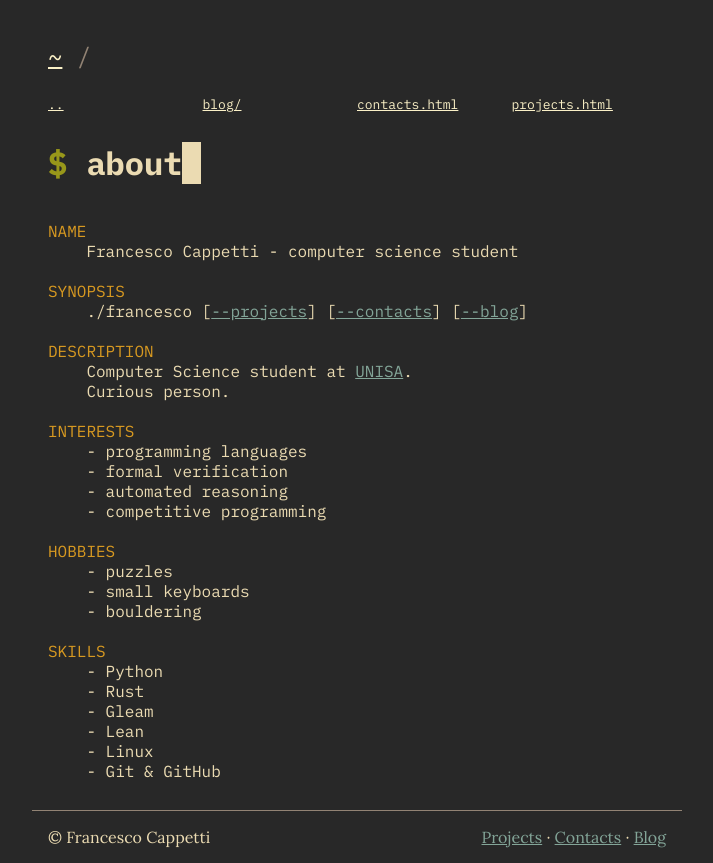
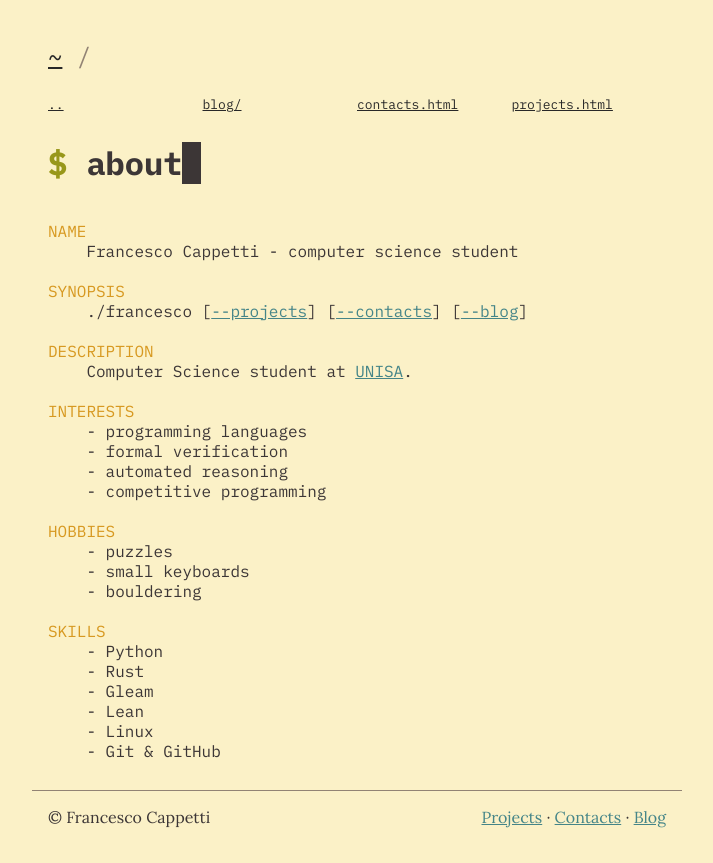
Before and after one commit to frakappa/portfolio, a plain HTML site: page index.html in a window 1280 px wide. Shown: the whole page, without its empty margins (283-996 px from the left). Drawn offline with Linux system fonts and the light colour scheme.

Commit message:
Change theme to light version

```diff
--- a/index.html
+++ b/index.html
@@ -30,7 +30,7 @@
 
     <main>
         <div class="typewriter">
-            <h1><span style="color: var(--green)">$</span> about</h1>
+            <h1><span class="prompt">$</span> about</h1>
         </div>
         <div class="manpage">
             <pre><code>
@@ -42,7 +42,6 @@
 
 <span class="section">DESCRIPTION</span>
     Computer Science student at <a href="https://www.unisa.it/">UNISA</a>.
-    Curious person.
 
 <span class="section">INTERESTS</span>
     - programming languages
--- a/style.css
+++ b/style.css
@@ -1,13 +1,14 @@
 /*
-La palette di colori scelta è: https://github.com/morhetz/gruvbox?tab=readme-ov-file
+La palette di colori scelta è: https://github.com/morhetz/gruvbox
+(La versione light.)
 */
 
 :root {
-    --bg: #282828;
-    --fg: #ebdbb2;
-    --fg0: #fbf1c7;
+    --bg: #fbf1c7;
+    --fg: #3c3636;
+    --fg0: #282828;
     --gray: #928374;
-    --blue: #83a598;
+    --blue: #458588;
     --yellow: #d79921;
     --green: #98971a;
 }
@@ -39,7 +40,7 @@ impostiamo `flex-shrink` a `0` per `header` e `footer` per fare in modo che non
 dimensione più del necessario. In questo modo il `footer` sarà sul fondo anche se non c'è abbastanza
 contenuto per riempire la pagina.
 
-Fonte: https://developer.mozilla.org/en-US/docs/Web/CSS/How_to/Layout_cookbook/Sticky_footers#alternate_method
+https://developer.mozilla.org/en-US/docs/Web/CSS/How_to/Layout_cookbook/Sticky_footers#alternate_method
 */
 
 html,
@@ -69,12 +70,26 @@ main {
     padding-bottom: 0;
 }
 
+body {
+    max-width: 650px;
+    margin: 0 auto;
+    display: flex;
+    flex-direction: column;
+}
+
+footer {
+    border-top: 1px solid var(--gray);
+    margin-top: 1em;
+    display: flex;
+    justify-content: space-between;
+}
+
 /*
 L'idea è di far sembrare la pagina corrente come un path del filesystem e poter navigare il sito web
 di conseguenza. Suddividiamo il path in segmenti, rendendo ognuno cliccabile, e inseriamo degli
 slash fra i vari segmenti.
 
-Fonte: https://developer.mozilla.org/en-US/docs/Web/HTML/Reference/Elements/nav
+https://developer.mozilla.org/en-US/docs/Web/HTML/Reference/Elements/nav
 */
 
 .path {
@@ -127,40 +142,19 @@ da cui il nome.)
 
 @media (max-width: 700px) {
     .ls>li {
+        /* Su schermi più piccoli, mostriamo al più due "file" per riga */
         min-width: 50%;
     }
 }
 
+/*
+Un'animazione che rappresenta il comando che viene scritto.
 
-/*
-650px sembra essere una grandezza più o meno standard per il contenuto di una pagina web: rende il
-layout consisent fra mobile e desktop ed evita che il contenuto si espanda troppo in larghezza
-lasciando spazio vuoto verticalmente.
-*/
-
-body {
-    max-width: 650px;
-    margin: 0 auto;
-    display: flex;
-    flex-direction: column;
-}
-
-/*
-Il `footer` è minimale, ed ha un sottile separatore dal resto della pagina.
-*/
-
-footer {
-    border-top: 1px solid var(--gray);
-    margin-top: 1em;
-    display: flex;
-    justify-content: space-between;
-}
-
-/*
-Fonte: http://css-tricks.com/snippets/css/typewriter-effect/
+http://css-tricks.com/snippets/css/typewriter-effect/
 */
 
 .typewriter {
+    /* Fa in modo che il div non si espanda in larghezza ma rispetti quella del contenuto (importante per l'animazione) */
     display: inline-block;
 }
 
@@ -201,6 +195,10 @@ Fonte: http://css-tricks.com/snippets/css/typewriter-effect/
     }
 }
 
+.prompt {
+    color: var(--green);
+}
+
 /*
 L'idea è di simulare l'output di un comando da terminale che mostra le mie info, l'animazione deve
 partire appena ha finito di digitare il comando (per questo il delay).
@@ -210,6 +208,16 @@ partire appena ha finito di digitare il comando (per questo il delay).
     opacity: 0;
     animation: output 0.6s ease forwards;
     animation-delay: 1.5s;
+}
+
+@keyframes output {
+    from {
+        opacity: 0;
+    }
+
+    to {
+        opacity: 1;
+    }
 }
 
 .manpage pre {
@@ -222,20 +230,11 @@ partire appena ha finito di digitare il comando (per questo il delay).
     color: var(--yellow);
 }
 
-@keyframes output {
-    from {
-        opacity: 0;
-    }
-
-    to {
-        opacity: 1;
-    }
-}
-
 /*
 Questa parte è lo stile della pagina dei contatti.
 
-Utilizziamo `nth-child` con `odd` e `even` per alternare lo stile senza richiedere ripetizioni.
+Utilizziamo `nth-child` con `odd` e `even` per alternare lo stile senza dever specificare la classe
+per ognuno.
 */
 
 .contact {
@@ -299,6 +298,7 @@ Ancora una volta alterniamo allineamento a sinistra e a destra.
 
 @media (max-width: 700px) {
     .project {
+        /* Su schermi più piccoli mostriamo le immagini e il testo in colonna */
         flex-direction: column;
         align-items: stretch;
     }
```
Also changed, not shown: blog/index.html (+6 -10 lines).
